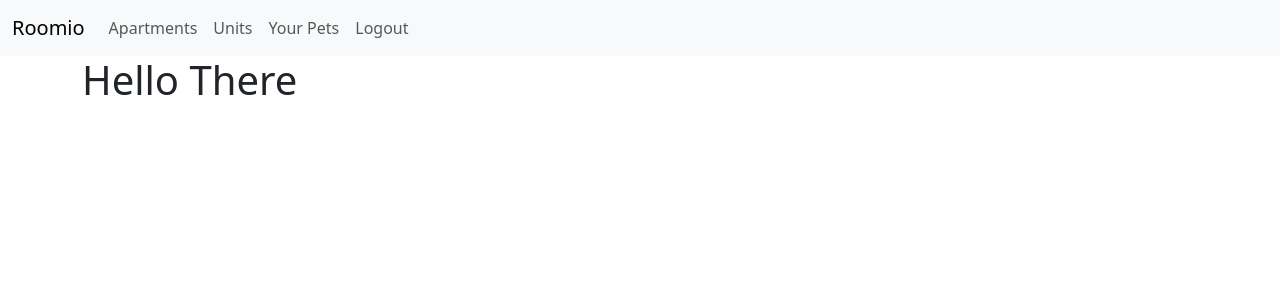
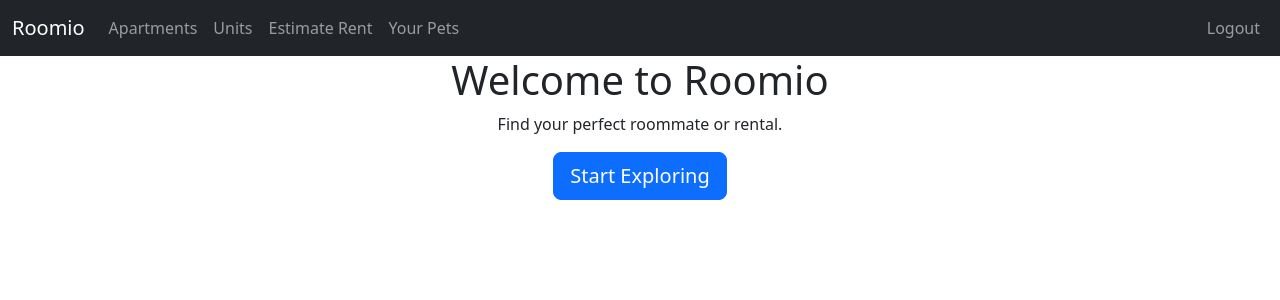
Before and after one commit to revindsilva26/Roomio_app, a Django app: page / in a window 1280 px wide. Shown: the top 300 px of the page. Run offline with Django 4.2, Linux system fonts and the light colour scheme; the visitor is signed in with stand-in values (Sample User, id 1).

Commit message:
added css

```diff
--- a/app/templates/base.html
+++ b/app/templates/base.html
@@ -1,11 +1,13 @@
 <!doctype html>
 <html lang="en">
-  <head>
+<head>
+  {% load static %}
     <meta charset="utf-8">
     <meta name="viewport" content="width=device-width, initial-scale=1">
     <title>Roomio</title>
+    <link rel="stylesheet" href="{% static 'styles.css' %}">
     <link href="https://cdn.jsdelivr.net/npm/bootstrap@5.3.3/dist/css/bootstrap.min.css" rel="stylesheet" integrity="sha384-QWTKZyjpPEjISv5WaRU9OFeRpok6YctnYmDr5pNlyT2bRjXh0JMhjY6hW+ALEwIH" crossorigin="anonymous">
-  </head>
+</head>
   <body>
     {% include 'navbar.html' %}
 <div class = "container">
--- a/app/templates/home.html
+++ b/app/templates/home.html
@@ -1,32 +1,18 @@
 {% extends 'base.html' %}
-
+{% load static %}
 
 {% block content %}
-
-{%if user.is_authenticated %}
-
-<h1> Hello There</h1>
-
-{%else%}
-
-<div class="col-md-6 offset-md-3">
-    <h1>Login</h1>
-    <br/>
-
-    <form method="POST" action="{% url 'home' %}">
-        {% csrf_token %}
-
-      <div class="mb-3">
-        <input type="text" class="form-control" name="username", placeholder="Username" required>
-
-      </div><br/>
-      <div class="mb-3">
-        <input type="password" class="form-control" name="password", placeholder="Password" required>
-      </div>
-      <br/>
-      <button type="submit" class="btn btn-secondary">Login</button>
-
-    </form>
-
-{%endif%}
+  <div class="hero-section d-flex justify-content-center align-items-center">
+    <div class="container text-center">
+      {% if user.is_authenticated %}
+        <h1 class="hero-title">Welcome to Roomio</h1>
+        <p class="hero-subtitle">Find your perfect roommate or rental.</p>
+        <a href="{% url 'search_apartment' %}" class="btn btn-primary btn-lg">Start Exploring</a>
+      {% else %}
+        <h1 class="hero-title">Find Your Perfect Home</h1>
+        <p class="hero-subtitle">Discover your dream apartment or roommate.</p>
+        <a href="{% url 'register' %}" class="btn btn-primary btn-lg">Join Roomio</a>
+      {% endif %}
+    </div>
+  </div>
 {% endblock %}
--- a/app/templates/navbar.html
+++ b/app/templates/navbar.html
@@ -1,37 +1,40 @@
-<nav class="navbar navbar-expand-lg bg-body-tertiary">
+<nav class="navbar navbar-expand-lg navbar-dark bg-dark">
   <div class="container-fluid">
-      <a class="navbar-brand" href="{%url 'home'%}">Roomio</a>
-      <button class="navbar-toggler" type="button" data-bs-toggle="collapse" data-bs-target="#navbarSupportedContent" aria-controls="navbarSupportedContent" aria-expanded="false" aria-label="Toggle navigation">
+    <a class="navbar-brand text-logo" href="{% url 'home' %}">Roomio</a>
+    <button class="navbar-toggler" type="button" data-bs-toggle="collapse" data-bs-target="#navbarNav" aria-controls="navbarNav" aria-expanded="false" aria-label="Toggle navigation">
       <span class="navbar-toggler-icon"></span>
     </button>
-      <div class="collapse navbar-collapse" id="navbarSupportedContent">
-        <ul class="navbar-nav me-auto mb-2 mb-lg-0">
-
+    <div class="collapse navbar-collapse" id="navbarNav">
+      <ul class="navbar-nav me-auto">
         {% if user.is_authenticated %}
           <li class="nav-item">
-            <a class="nav-link" href="{% url 'search_apartment' %}">Apartments</a>
+            <a class="nav-link" href="{% url 'search_apartment' %}"><i class="fas fa-home"></i> Apartments</a>
           </li>
           <li class="nav-item">
-            <a class="nav-link" href="{% url 'buildingUnitInfo' %}">Units</a>
+            <a class="nav-link" href="{% url 'buildingUnitInfo' %}"><i class="fas fa-building"></i> Units</a>
           </li>
           <li class="nav-item">
-            <a class="nav-link" href="{% url 'viewPet' %}">Your Pets</a>
+            <a class="nav-link" href="{% url 'estimateRent' %}"><i class="fas fa-dollar-sign"></i> Estimate Rent</a>
           </li>
           <li class="nav-item">
-            <a class="nav-link" href="{% url 'logout' %}">Logout</a>
+            <a class="nav-link" href="{% url 'viewPet' %}"><i class="fas fa-paw"></i> Your Pets</a>
           </li>
-
+        {% endif %}
+      </ul>
+      <ul class="navbar-nav ms-auto">
+        {% if user.is_authenticated %}
+          <li class="nav-item">
+            <a class="nav-link" href="{% url 'logout' %}"><i class="fas fa-sign-out-alt"></i> Logout</a>
+          </li>
         {% else %}
           <li class="nav-item">
-            <a class="nav-link" href="{% url 'register' %}">Register</a>
+            <a class="nav-link" href="{% url 'register' %}"><i class="fas fa-user-plus"></i> Register</a>
           </li>
           <li class="nav-item">
-            <a class="nav-link" href="{% url 'home' %}">Login</a>
+            <a href="{% url 'login' %}" class="btn btn-primary">Login</a>
           </li>
         {% endif %}
-        </div>
-
-        </form>
+      </ul>
     </div>
   </div>
 </nav>
```
Also changed, not shown: app/templates/css/styles.css (added, +171 -0 lines), app/templates/estimateRent.html (added, +30 -0 lines). Lines whose indentation alone changed are shown as unchanged.
